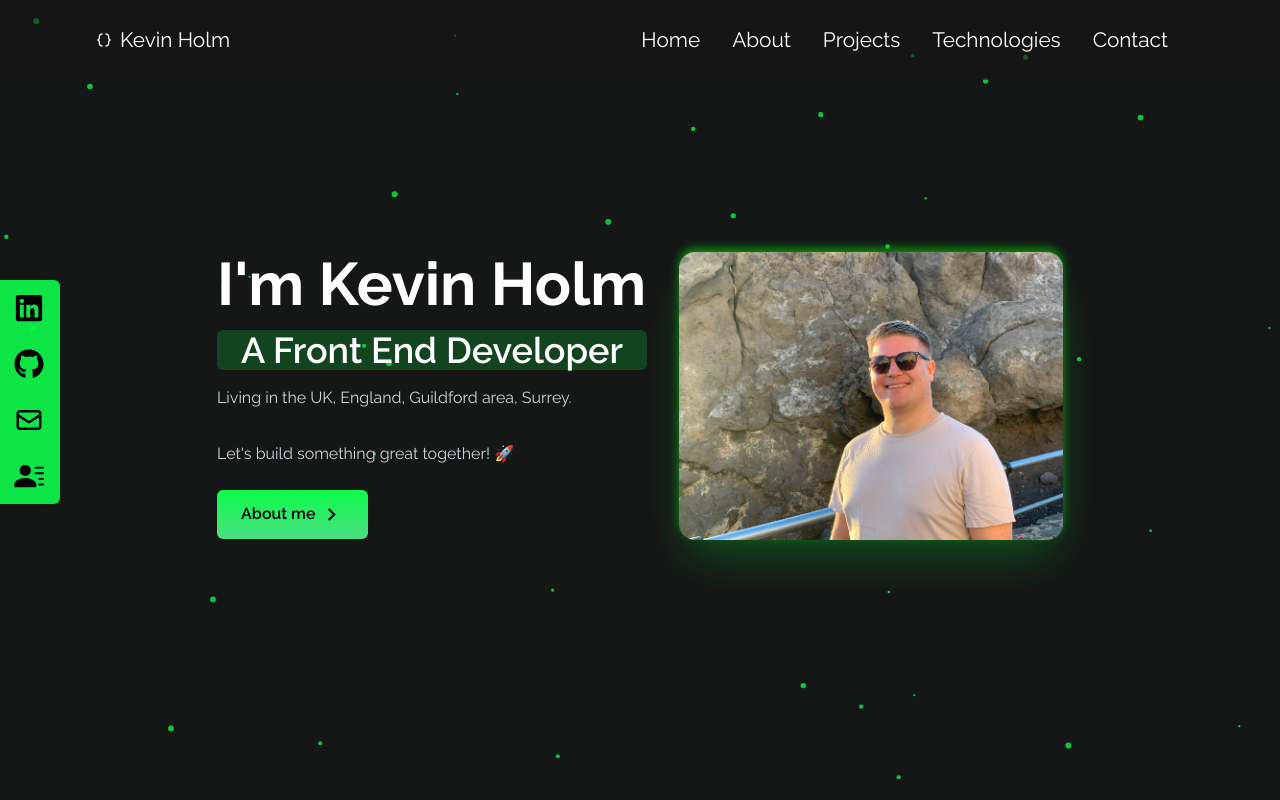
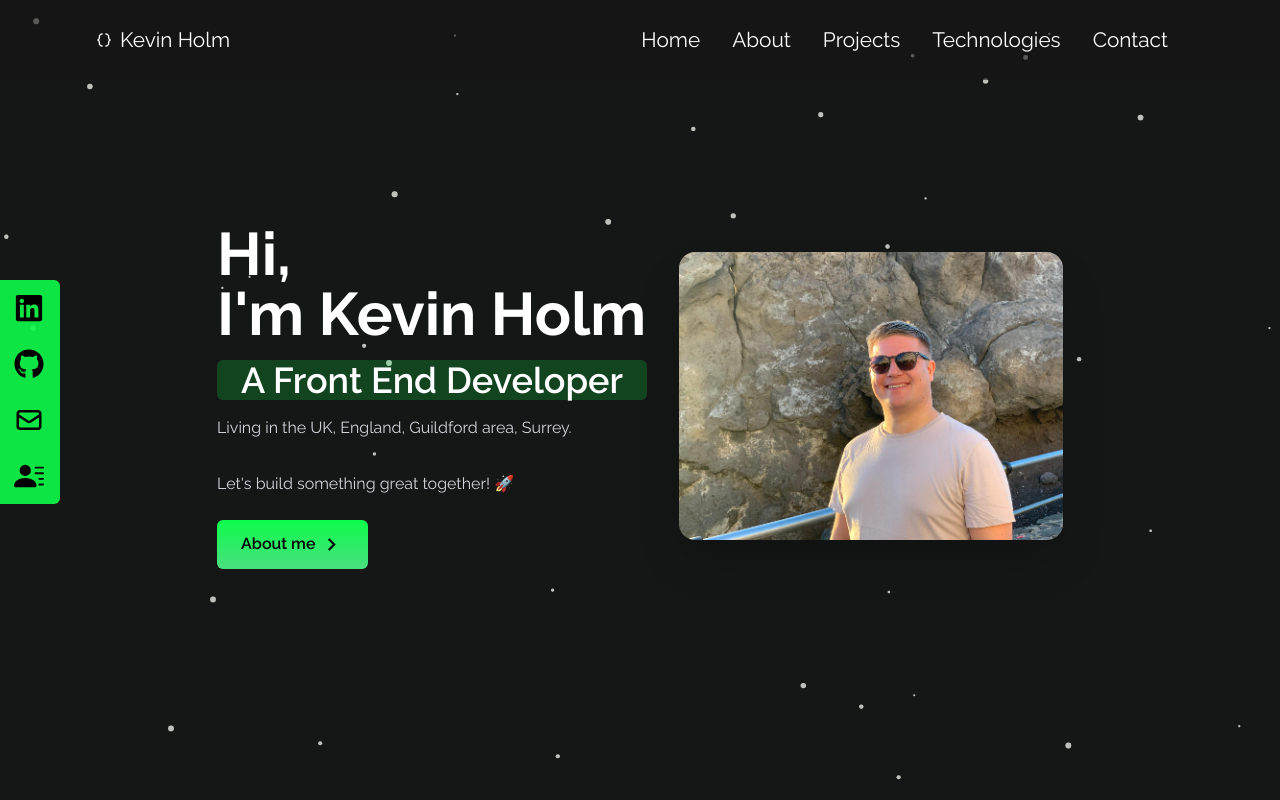
Before and after one commit to kev-er/my_portfolio, a React (Vite) app: page / in a window 1280 px wide. Shown: the top 800 px of the page. Built offline with nearby package versions, Linux system fonts and the light colour scheme.

Commit message:
minor style changes

```diff
--- a/src/components/config/particlesConfig.js
+++ b/src/components/config/particlesConfig.js
@@ -8,7 +8,7 @@ const particlesConfig = {
         },
         },
         color: {
-        value: "#0DFC4B",
+        value: "#FAF9F6",
         },
         shape: {
         type: "circle",
@@ -48,7 +48,7 @@ const particlesConfig = {
         line_linked: {
         enable: true,
         distance: 150,
-        color: "#0DFC4B",
+        color: "#FAF9F6",
         opacity: 0.1,
         width: 1,
         },
--- a/src/components/pages/homepage-comps/Home.jsx
+++ b/src/components/pages/homepage-comps/Home.jsx
@@ -11,7 +11,7 @@ const Home = () => {
 
           <div className='flex flex-col justify-center items-center h-[85%] md:h-full order-2 md:order-1 md:items-start'>
 
-            <h1 className='text-4xl md:text-6xl font-bold text-white mb-2 mt-3 md:mt-0 md:mb-4'>I'm Kevin Holm</h1>
+            <h1 className='text-4xl md:text-6xl font-bold text-white mb-2 mt-3 md:mt-0 md:mb-4'>Hi,<br/> I'm Kevin Holm</h1>
             <h2 className='rounded-md bg-primary-color/20 max-w-max px-6 inline text-xl md:text-3xl lg:text-4xl font-semibold text-white'>A Front End Developer</h2>
             <p className='text-gray-300 py-4 max-x-md text-justify'>Living in the UK, England, Guildford area, Surrey.</p>
            <p className='text-gray-300 py-4 max-x-md text-justify'>
@@ -29,7 +29,7 @@ const Home = () => {
           </div>
 
           <div className='flex order-1 md:order-2 mt-8 md:mt-0'>
-              <img src="/images/profile.webp" alt="My profile" className='mb-2 rounded-2xl mx-auto w-2/3 max-w-lg md:max-w-sm object-cover md:w-[70rem] shadow-2xl shadow-primary-color/20' style={{ filter: 'drop-shadow(0px -4px 4px rgba(0, 255, 0, 0.5))' }} />
+              <img src="/images/profile.webp" alt="My profile" className='mb-2 rounded-2xl mx-auto w-2/3 max-w-lg md:max-w-sm object-cover md:w-[70rem] shadow-2xl shadow-primary-color/1' style={{ filter: 'drop-shadow(0px -4px 4px rgba(255,255,242.))' }} />
             </div>
         </div>
       </section>
```
